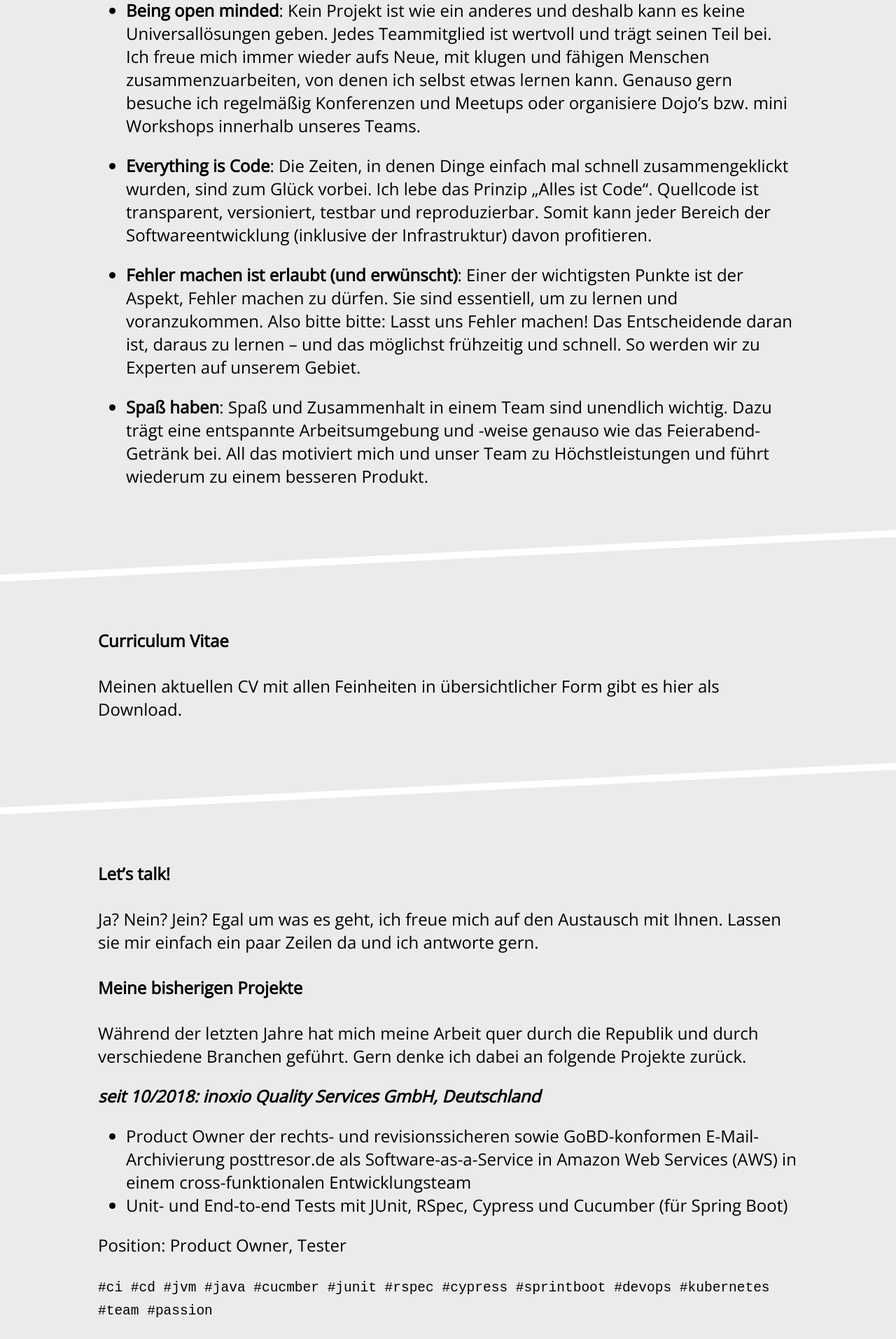
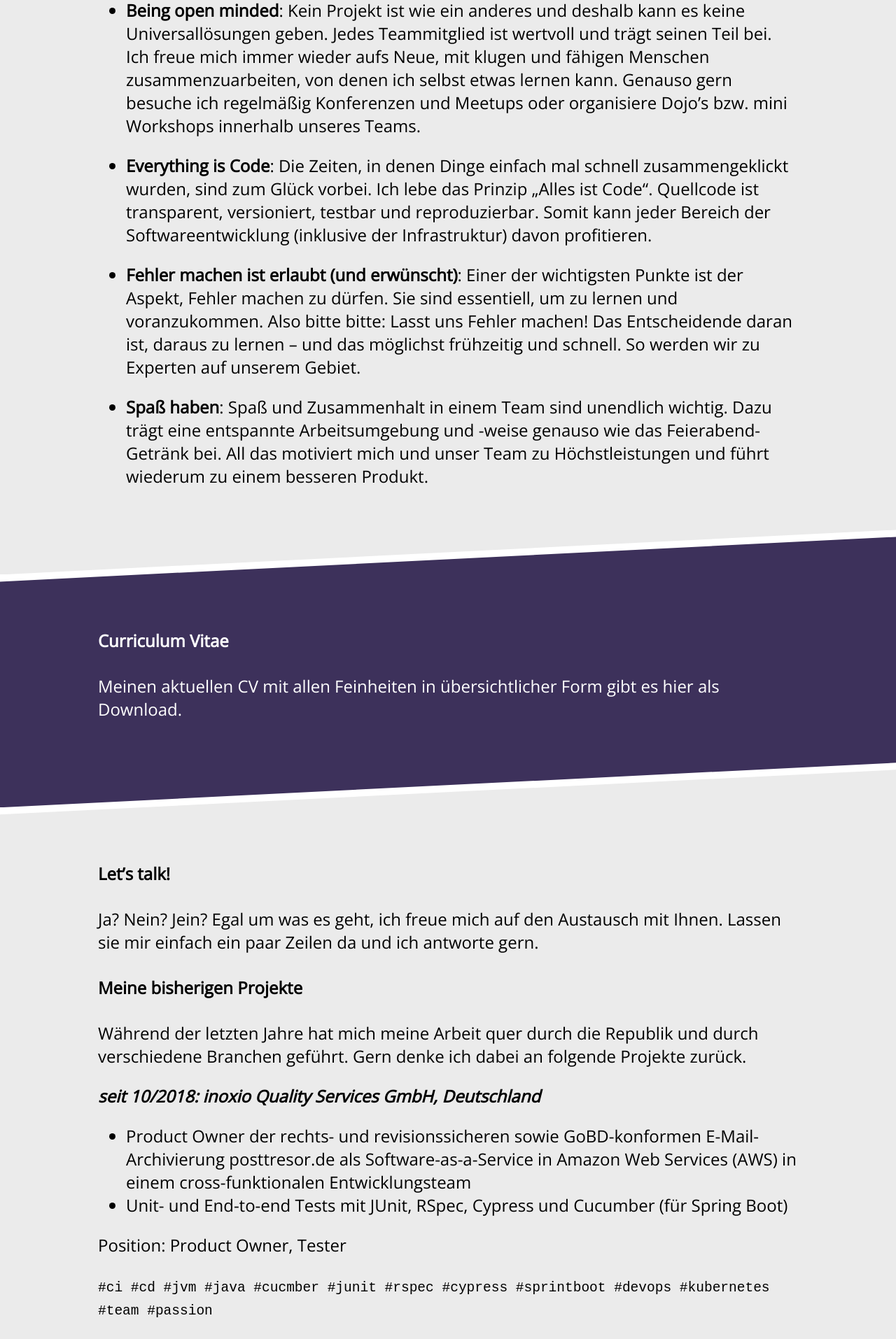
Before and after one commit to inoxio/inoxio.github.io, a Jekyll site: the page built from mminks.html, in a window 1280 px wide. Shown: the part 3009-4923 px from the top of the page at 70% size. Built offline with Jekyll 4.4.1, drawn with Linux system fonts in a browser that asks for light colours; nearby versions of some CDN libraries.

Commit message:
make Meik's CV blue backgrounded

```diff
--- a/mminks.html
+++ b/mminks.html
@@ -26,7 +26,7 @@ lang: de
   </div>
 </section>
 
-<section class="diagonals">
+<section class="diagonals" id="mminks-profile">
   <div class="content">
     {% capture my_include %}{% include sections/mminks/cv.md %}{% endcapture %}
     {{ my_include | markdownify }}
```
